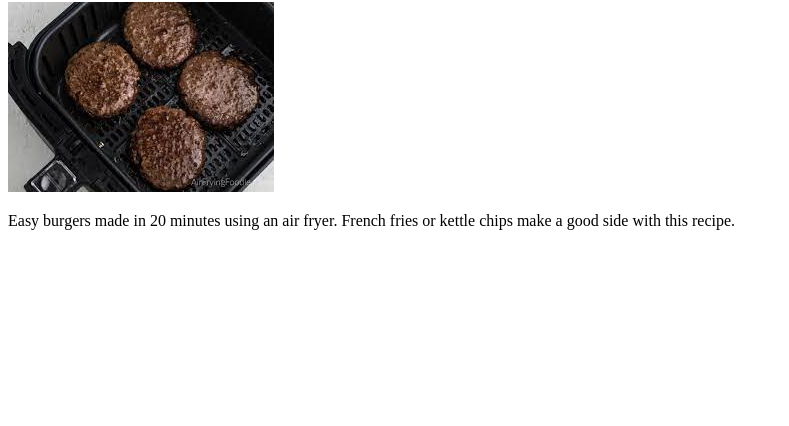
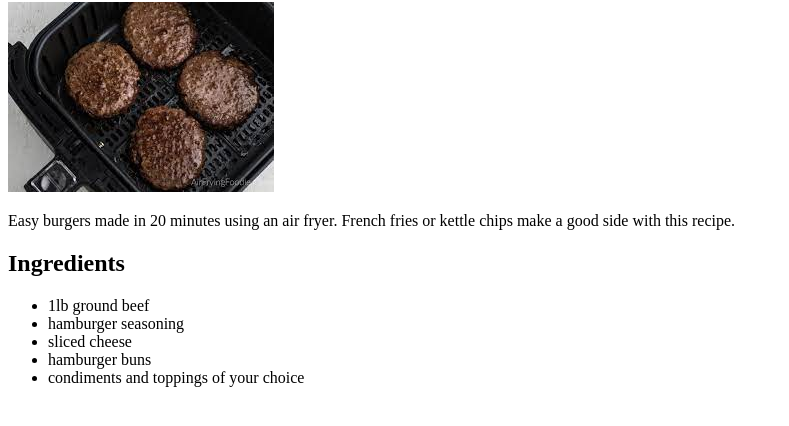
Before and after one commit to FastCarDriver/odin-recipes, a plain HTML site: page recipes/air-fryer-burgers.html in a window 1280 px wide. Shown: the part 78-504 px from the top of the page, without its empty margins (0-789 px from the left). Drawn offline with Linux system fonts and the light colour scheme.

Commit message:
Make unordered ingredient list

```diff
--- a/recipes/air-fryer-burgers.html
+++ b/recipes/air-fryer-burgers.html
@@ -9,7 +9,14 @@
     <h1>Air fryer Burgers</h1>
     <img src="../img/burger.jpeg" alt="cooked hamburgers in an air fryer basket">
     <p>Easy burgers made in 20 minutes using an air fryer. French fries or kettle chips make a good side with this recipe.</p>
-
+    <h2>Ingredients</h2>
+    <ul>
+        <li>1lb ground beef</li>
+        <li>hamburger seasoning</li>
+        <li>sliced cheese</li>
+        <li>hamburger buns</li>
+        <li>condiments and toppings of your choice</li>
+    </ul>
     <body>
 
     </body>
```
